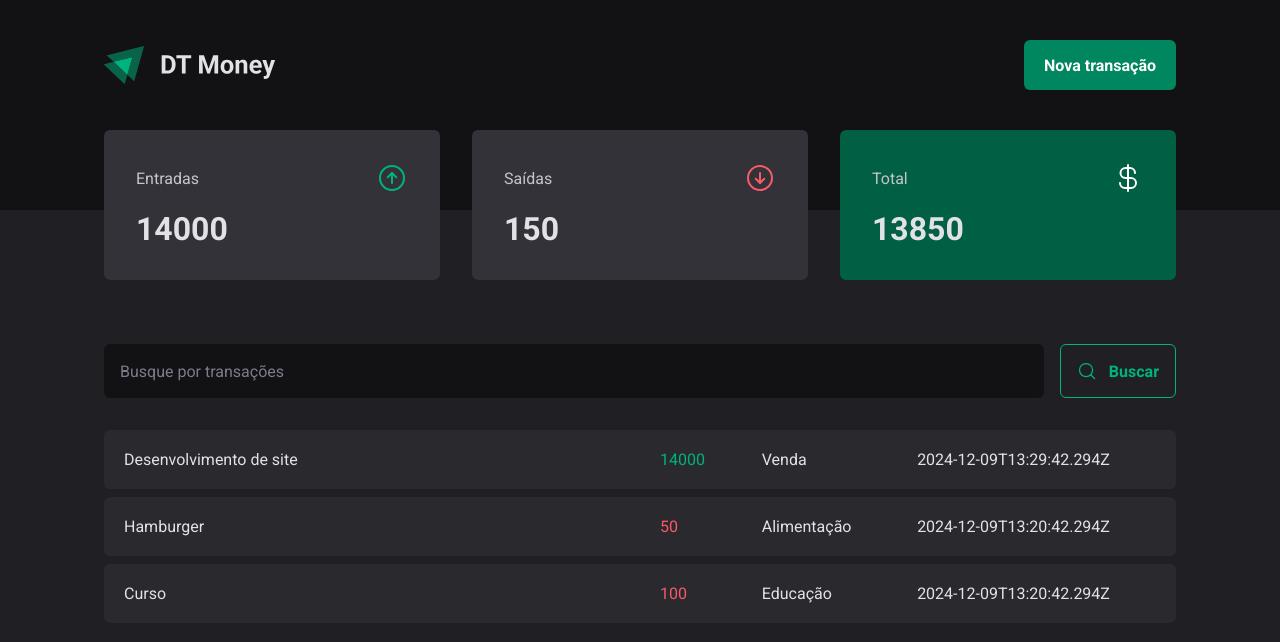
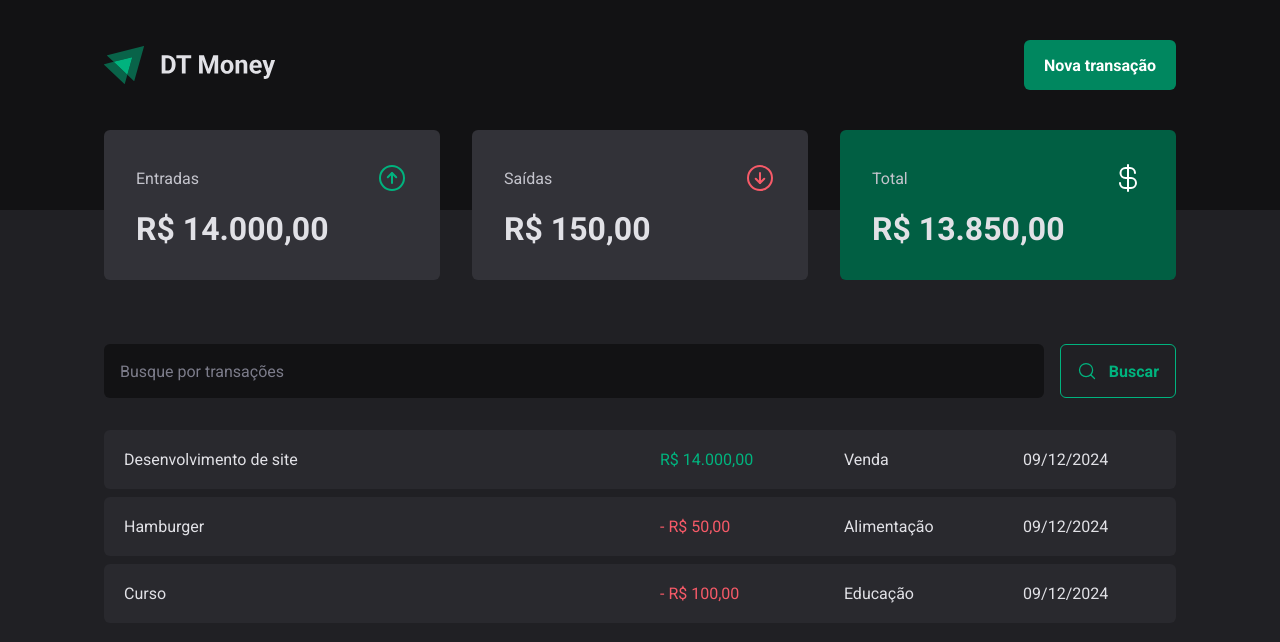
Before and after one commit to JoseGustavoCabralMello/MBA-ProjetoDTMoney, a React (Vite) app: page / in a window 1280 px wide. Shown: the top 642 px of the page. Built offline with nearby package versions, Linux system fonts and the light colour scheme; data requests are answered from the project's data file.

Commit message:
Conexão com a API - Formatando valores

```diff
--- a/src/components/Summary/index.tsx
+++ b/src/components/Summary/index.tsx
@@ -2,6 +2,7 @@
 import { SummaryCard, SummaryContainer } from "./styles";
 import { useContext } from "react";
 import { TransactionsContext } from "../../contexts/TransactionsContext";
+import { priceFormatter } from "../../utils/formattes";
 
 export function Summary() {
   const { transactions } = useContext(TransactionsContext)
@@ -33,7 +34,7 @@
           <ArrowCircleUp size={32} color="#00b37e" />
         </header>
 
-        <strong>{summary.income}</strong>
+        <strong>{priceFormatter.format(summary.income)}</strong>
       </SummaryCard>
 
       <SummaryCard>
@@ -42,7 +43,7 @@
           <ArrowCircleDown size={32} color="#f75a68" />
         </header>
 
-        <strong>{summary.outcome}</strong>
+        <strong>{priceFormatter.format(summary.outcome)}</strong>
       </SummaryCard>
 
       <SummaryCard variant="green">
@@ -51,7 +52,7 @@
           <CurrencyDollar size={32} color="#fff" />
         </header>
 
-        <strong>{summary.total}</strong>
+        <strong>{priceFormatter.format(summary.total)}</strong>
       </SummaryCard>
     </SummaryContainer>
   )
--- a/src/pages/Transactions/index.tsx
+++ b/src/pages/Transactions/index.tsx
@@ -4,6 +4,7 @@
 import { SearchForm } from "./components/SeachForm";
 import { PriceHighlight, TransactionsContainer, TransactionsTable } from "./styles";
 import { TransactionsContext } from "../../contexts/TransactionsContext";
+import { dateFarmatter, priceFormatter } from "../../utils/formattes";
 
 export function Transaction() {
   const { transactions } = useContext(TransactionsContext)
@@ -24,11 +25,12 @@
                   <td width="50%">{transaction.description}</td>
                   <td>
                     <PriceHighlight variant={transaction.type}>
-                    {transaction.price}
+                      {transaction.type === 'outcome' && '- '}
+                      {priceFormatter.format(transaction.price)}
                     </PriceHighlight>
                   </td>
                   <td>{transaction.category}</td>
-                  <td>{transaction.createdAt}</td>
+                  <td>{dateFarmatter.format(new Date(transaction.createdAt))}</td>
                 </tr>
               )
             })}
--- /dev/null
+++ b/src/utils/formattes.ts
@@ -0,0 +1,6 @@
+export const dateFarmatter = new Intl.DateTimeFormat('pt-BR');
+
+export const priceFormatter = new Intl.NumberFormat('pt-BR', {
+  style: 'currency',
+  currency: 'BRL',
+});
```
